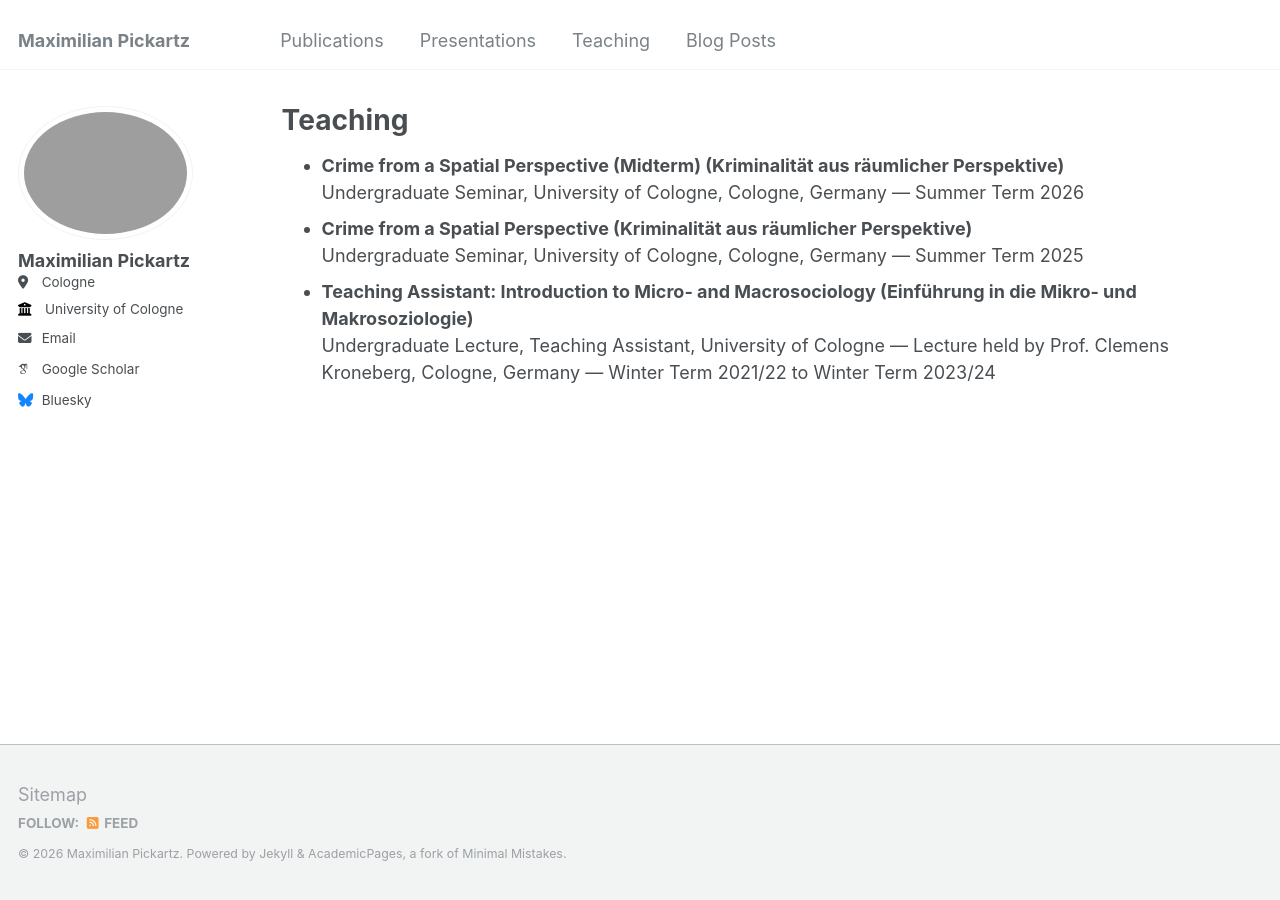
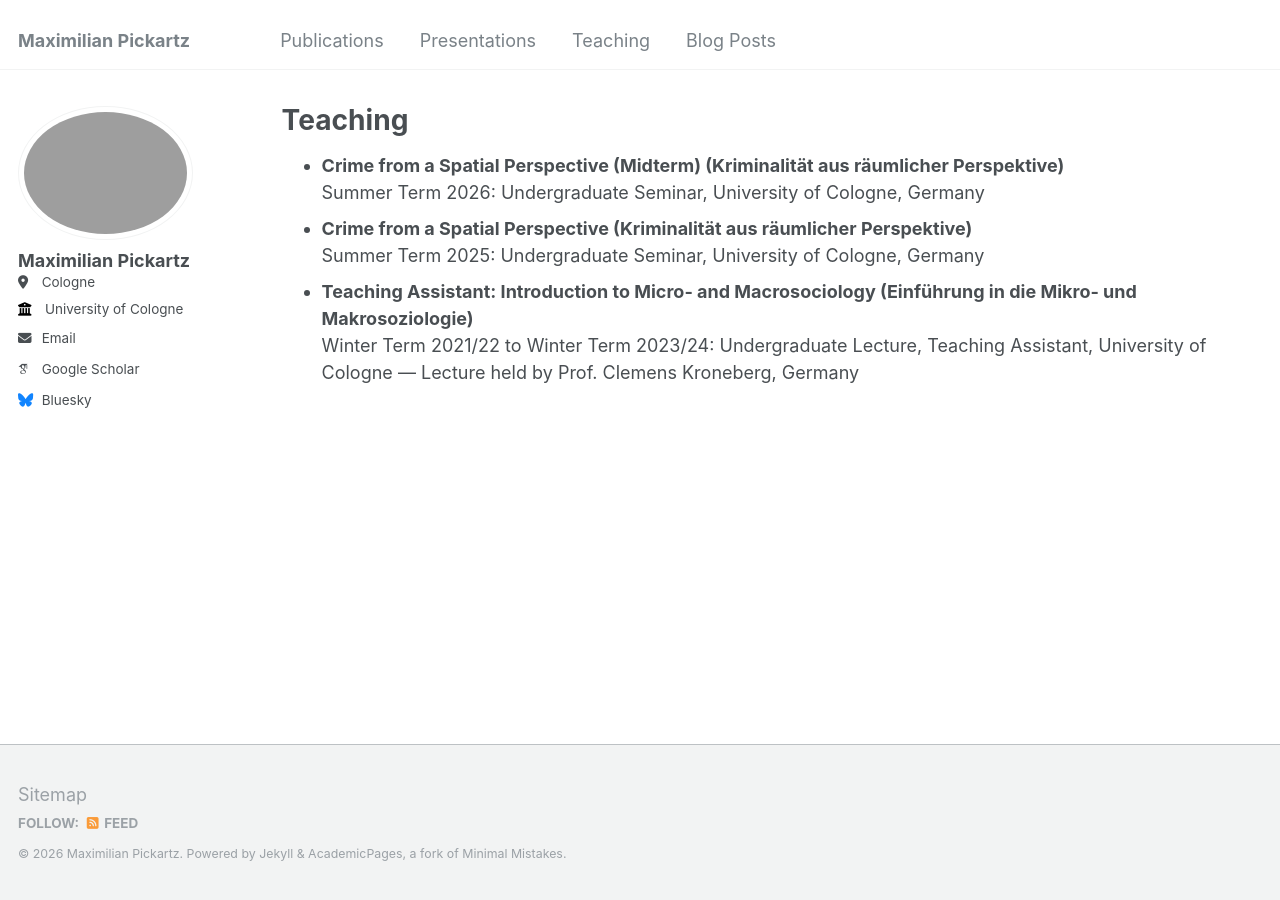
Before and after one commit to maxpi99/maxpi99.github.io, a Jekyll site: the page built from _pages/teaching.html, in a window 1280 px wide. Built offline with Jekyll 4.4.1, drawn with Linux system fonts in a browser that asks for light colours; some web fonts are replaced.

Commit message:
Reformat teaching list entries as "term: type, venue, country"
Lead with the term/date range and drop the duplicated city from
location, since venue already names the university and city.

Co-Authored-By: Claude Sonnet 5 <noreply@anthropic.com>
Claude-Session: https://claude.ai/code/session_016SCJF3UwuKGAmPSe9tzUya

```diff
--- a/_pages/teaching.html
+++ b/_pages/teaching.html
@@ -11,7 +11,7 @@ author_profile: true
 {% for post in site.teaching reversed %}
   <li>
     <strong>{{ post.title }}</strong><br>
-    {{ post.type }}, {{ post.venue }}, {{ post.location }}{% if post.content %} &mdash; {{ post.content | strip_html | strip }}{% endif %}
+    {% if post.content %}{{ post.content | strip_html | strip }}: {% endif %}{{ post.type }}, {{ post.venue }}, {{ post.location }}
   </li>
 {% endfor %}
 </ul>
```
Also changed, not shown: _teaching/2023-10-01-micro-macro-soziologie.md (+1 -1 lines), _teaching/2025-04-01-kriminalitaet-raeumliche-perspektive.md (+1 -1 lines), _teaching/2026-04-01-kriminalitaet-raeumliche-perspektive-midterm.md (+1 -1 lines).
